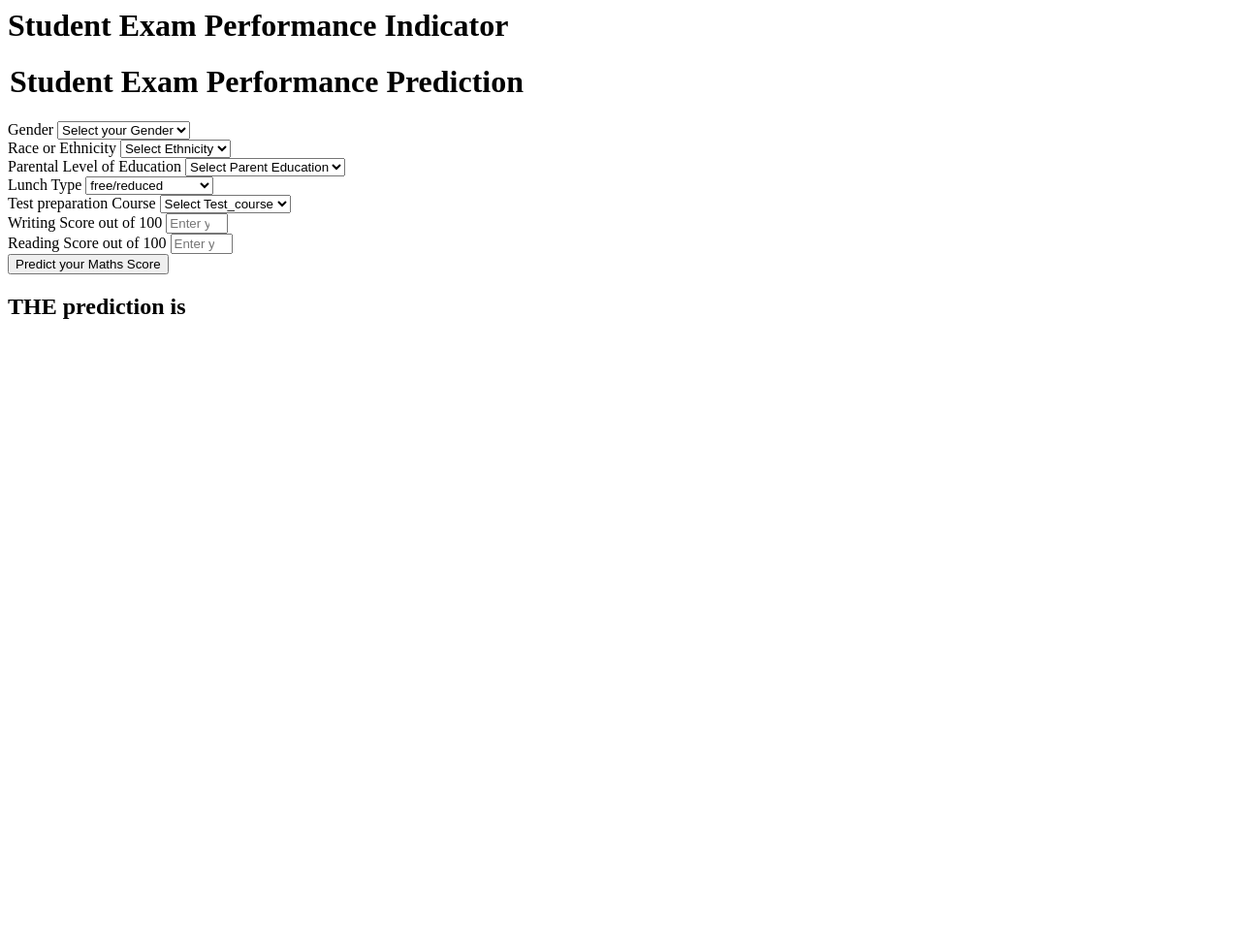
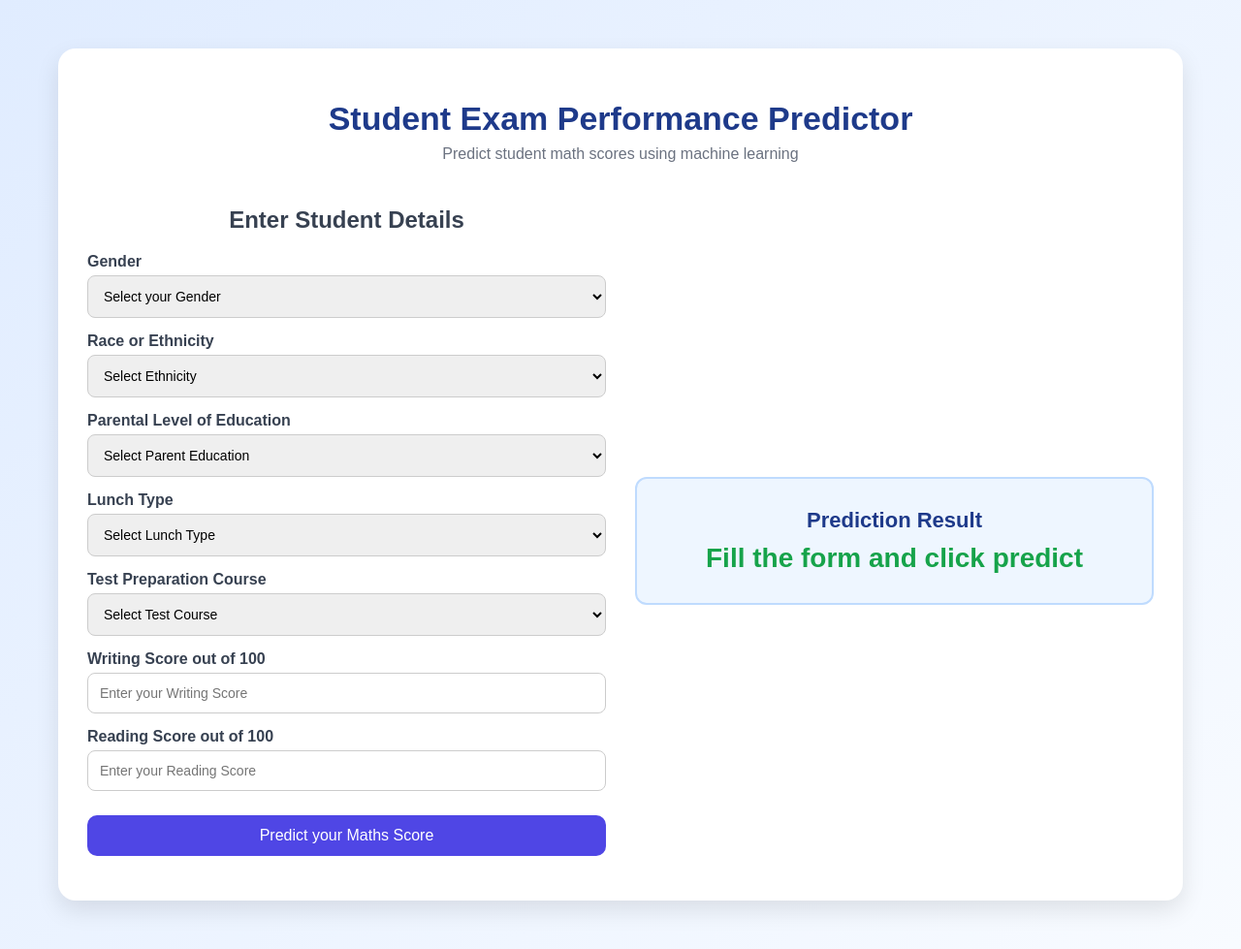
Before and after one commit to ritheshrmr-cyber/ml2project, a Flask app: page /predictdata in a window 1280 px wide. Shown: the whole page at 97% size. Before the commit the page ends 329 px from the top, so only its background shows below. Run offline with Flask 3, Linux system fonts and the light colour scheme.

Commit message:
updated css code

```diff
--- /dev/null
+++ b/static/style.css
@@ -0,0 +1,122 @@
+body {
+    margin: 0;
+    font-family: Arial, sans-serif;
+    background: linear-gradient(135deg, #e0ecff, #f8fbff);
+}
+
+.login {
+    max-width: 1100px;
+    margin: 50px auto;
+    background: white;
+    padding: 30px;
+    border-radius: 18px;
+    box-shadow: 0 10px 25px rgba(0,0,0,0.1);
+}
+
+.header {
+    text-align: center;
+    margin-bottom: 25px;
+}
+
+.header h1 {
+    margin-bottom: 8px;
+    font-size: 34px;
+    color: #1e3a8a;
+}
+
+.header p {
+    margin: 0;
+    font-size: 16px;
+    color: #6b7280;
+}
+
+.main-container {
+    display: flex;
+    gap: 30px;
+    margin-top: 20px;
+    align-items: stretch;
+}
+
+.form-section {
+    flex: 1;
+}
+
+.result-section {
+    flex: 1;
+    display: flex;
+    justify-content: center;
+    align-items: center;
+}
+
+h2 {
+    text-align: center;
+    margin-bottom: 20px;
+    color: #374151;
+}
+
+.mb-3 {
+    margin-bottom: 15px;
+}
+
+label {
+    font-weight: bold;
+    display: block;
+    margin-bottom: 5px;
+    color: #374151;
+}
+
+select,
+input {
+    width: 100%;
+    padding: 12px;
+    border-radius: 8px;
+    border: 1px solid #ccc;
+    font-size: 14px;
+    box-sizing: border-box;
+}
+
+.btn {
+    width: 100%;
+    padding: 12px;
+    background: #4f46e5;
+    color: white;
+    border: none;
+    border-radius: 10px;
+    font-size: 16px;
+    cursor: pointer;
+    margin-top: 10px;
+}
+
+.btn:hover {
+    background: #3730a3;
+}
+
+.result-box {
+    width: 100%;
+    margin-top: 25px;
+    background: #eef6ff;
+    border: 2px solid #bfdbfe;
+    border-radius: 12px;
+    padding: 30px 20px;
+    text-align: center;
+    box-sizing: border-box;
+}
+
+.result-box h3 {
+    margin: 0 0 10px 0;
+    color: #1e3a8a;
+    font-size: 22px;
+}
+
+.result-box p {
+    margin: 0;
+    font-size: 28px;
+    font-weight: bold;
+    color: #16a34a;
+}
+
+@media (max-width: 768px) {
+    .main-container {
+        flex-direction: column;
+    }
+}
--- a/templates/home.html
+++ b/templates/home.html
@@ -1,111 +1,102 @@
 <html>
+<head>
+    <title>Student Exam Performance Predictor</title>
+    <link rel="stylesheet" href="{{ url_for('static', filename='style.css') }}">
+</head>
 <body>
     <div class="login">
-       <h1>Student Exam Performance Indicator</h1>
+        <div class="header">
+            <h1>Student Exam Performance Predictor</h1>
+            <p>Predict student math scores using machine learning</p>
+        </div>
 
-       <form action="{{ url_for('predict_datapoint')}}" method="post">
-        <h1>
-            <legend>Student Exam Performance Prediction</legend>
-        </h1>
+        <div class="main-container">
+            <div class="form-section">
+                <form action="{{ url_for('predict_datapoint') }}" method="post">
+                    <h2>Enter Student Details</h2>
+
                     <div class="mb-3">
                         <label class="form-label">Gender</label>
-            <select class="form-control" name="gender" placeholder="Enter you Gender" required>
+                        <select class="form-control" name="gender" required>
                             <option class="placeholder" selected disabled value="">Select your Gender</option>
-                <option value="male">
-                    Male
-                </option>
-                <option value="female">
-                    Female
-                </option>
+                            <option value="male">Male</option>
+                            <option value="female">Female</option>
                         </select>
                     </div>
+
                     <div class="mb-3">
                         <label class="form-label">Race or Ethnicity</label>
-            <select class="form-control" name="ethnicity" placeholder="Enter you ethnicity" required>
+                        <select class="form-control" name="ethnicity" required>
                             <option class="placeholder" selected disabled value="">Select Ethnicity</option>
-                <option value="group A">
-                    Group A
-                </option>
-                <option value="group B">
-                    Group B
-                </option>
-                <option value="group C">
-                    Group C
-                </option>
-                <option value="group D">
-                    Group D
-                </option>
-                <option value="group E">
-                    Group E
-                </option>
+                            <option value="group A">Group A</option>
+                            <option value="group B">Group B</option>
+                            <option value="group C">Group C</option>
+                            <option value="group D">Group D</option>
+                            <option value="group E">Group E</option>
                         </select>
                     </div>
+
                     <div class="mb-3">
                         <label class="form-label">Parental Level of Education</label>
-            <select class="form-control" name="parental_level_of_education"
-                placeholder="Enter you Parent Education" required>
+                        <select class="form-control" name="parental_level_of_education" required>
                             <option class="placeholder" selected disabled value="">Select Parent Education</option>
-                <option value="associate's degree">
-                    associate's degree
-                </option>
-                <option value="bachelor's degree">
-                    bachelor's degree
-                </option>
-                <option value="high school">
-                    high school
-                </option>
-                <option value="master's degree">
-                    master's degree
-                </option>
-                <option value="some college">
-                    some college
-                </option>
-                <option value="some high school">
-                    some high school
-                </option>
+                            <option value="associate's degree">associate's degree</option>
+                            <option value="bachelor's degree">bachelor's degree</option>
+                            <option value="high school">high school</option>
+                            <option value="master's degree">master's degree</option>
+                            <option value="some college">some college</option>
+                            <option value="some high school">some high school</option>
                         </select>
                     </div>
+
                     <div class="mb-3">
                         <label class="form-label">Lunch Type</label>
-            <select class="form-control" name="lunch" placeholder="Enter you Lunch" required>
-                <option class="placeholder"disabled value="">Select Lunch Type</option>
-                <option value="free/reduced">
-                    free/reduced
-                </option>
-                <option value="standard">
-                    standard
-                </option>
+                        <select class="form-control" name="lunch" required>
+                            <option class="placeholder" selected disabled value="">Select Lunch Type</option>
+                            <option value="free/reduced">free/reduced</option>
+                            <option value="standard">standard</option>
                         </select>
                     </div>
+
                     <div class="mb-3">
-            <label class="form-label">Test preparation Course</label>
-            <select class="form-control" name="test_preparation_course" placeholder="Enter you Course"
-                required>
-                <option class="placeholder" selected disabled value="">Select Test_course</option>
-                <option value="none">
-                    None
-                </option>
-                <option value="completed">
-                    Completed
-                </option>
+                        <label class="form-label">Test Preparation Course</label>
+                        <select class="form-control" name="test_preparation_course" required>
+                            <option class="placeholder" selected disabled value="">Select Test Course</option>
+                            <option value="none">None</option>
+                            <option value="completed">Completed</option>
                         </select>
                     </div>
+
                     <div class="mb-3">
                         <label class="form-label">Writing Score out of 100</label>
-            <input class="form-control" type="number" name="writing_score"
-                placeholder="Enter your Reading score" min='0' max='100' />
+                        <input class="form-control" type="number" name="writing_score" placeholder="Enter your Writing Score" min="0" max="100" required />
                     </div>
+
                     <div class="mb-3">
                         <label class="form-label">Reading Score out of 100</label>
-            <input class="form-control" type="number" name="reading_score"
-                placeholder="Enter your Reading Score" min='0' max='100' />
+                        <input class="form-control" type="number" name="reading_score" placeholder="Enter your Reading Score" min="0" max="100" required />
                     </div>
+
                     <div class="mb-3">
-            <input class="btn btn-primary" type="submit" value="Predict your Maths Score" required />
+                        <input class="btn btn-primary" type="submit" value="Predict your Maths Score" />
                     </div>
                 </form>
-    <h2>
-       THE  prediction is {{results}}
-    </h2>
-   <body>
+            </div>
+
+            <div class="result-section">
+                {% if results %}
+                <div class="result-box">
+                    <h3>Predicted Math Score</h3>
+                    <p>{{ results }}</p>
+                </div>
+                {% else %}
+                <div class="result-box">
+                    <h3>Prediction Result</h3>
+                    <p>Fill the form and click predict</p>
+                </div>
+                {% endif %}
+            </div>
+        </div>
+    </div>
+</body>
 </html>
```
Lines whose indentation alone changed are shown as unchanged.
